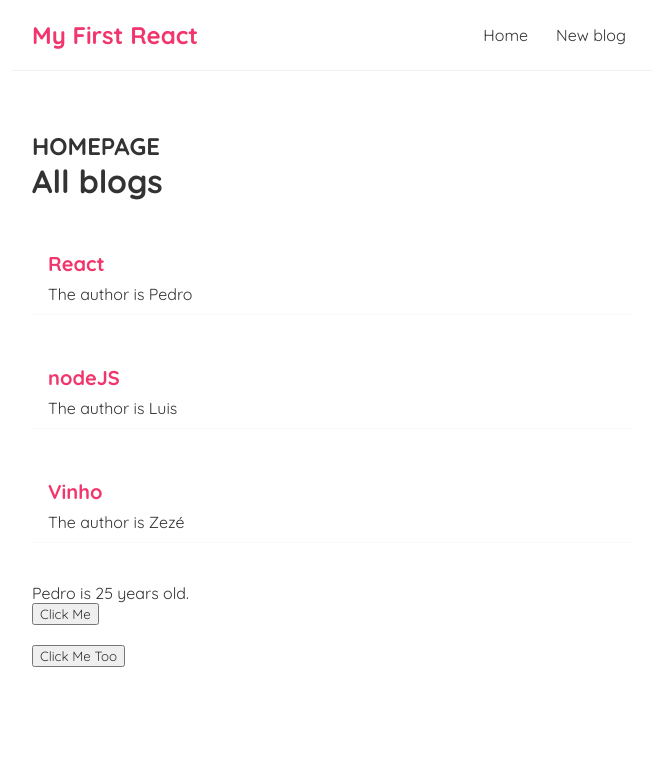
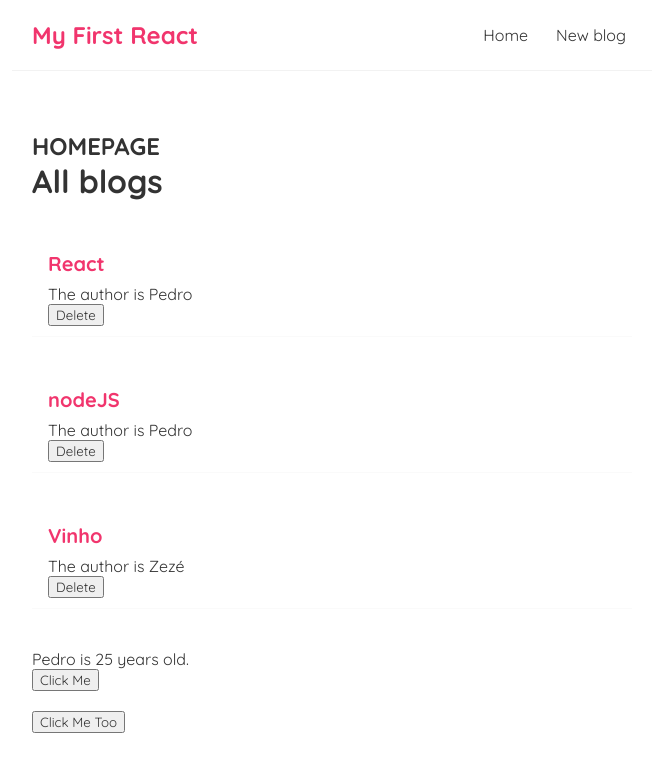
Before and after one commit to pedroalmeida96/reactjs-tutorial, a React (Create React App) app: page / in a window 1280 px wide. Shown: the top 772 px of the page, without its empty margins (308-964 px from the left). Built offline with nearby package versions, Linux system fonts and the light colour scheme.

Commit message:
useEffect

```diff
--- a/src/BlogList.js
+++ b/src/BlogList.js
@@ -1,6 +1,4 @@
-const BlogList = (props) => {
-  const blogs = props.blogs;
-  const title = props.title;
+const BlogList = ({ blogs, title, handleDelete }) => {
   return (
     <div className="blog-list">
       <h1>{title}</h1>
@@ -9,6 +7,7 @@ const BlogList = (props) => {
           <br />
           <h2>{blog.title}</h2>
           <p>The author is {blog.author}</p>
+          <button onClick={() => handleDelete(blog.id)}>Delete</button>
         </div>
       ))}
     </div>
--- a/src/Home.js
+++ b/src/Home.js
@@ -1,4 +1,4 @@
-import { useState } from "react";
+import { useState, useEffect } from "react";
 import BlogList from "./BlogList";
 
 const Home = () => {
@@ -16,7 +16,7 @@ const Home = () => {
       id: 1,
       title: "nodeJS",
       body: "NodeJS tambem é fixe mas nao é JAVA.",
-      author: "Luis",
+      author: "Pedro",
     },
     {
       id: 2,
@@ -26,9 +26,34 @@ const Home = () => {
     },
   ]);
 
+  useEffect(() => {
+    /**
+     * useEffect is used when there is the need to do something everytime the DOM is rendered or re-rendered.
+     * If we make useState re-render the dome  useEffect is going to do something to.
+     * Maybe check auth or something.
+     */
+    console.log("Use effect called");
+  });
+
+  const handleDelete = (id) => {
+    /**
+     * Creating a new array of blogs/publishes. What is doing is basically filtering the blog and looking for
+     * blogs with the id != from the selected and putting in the new array. In the end renders the new array.
+     * In the end, all its doing is looping the first array and putting in the new array the blogs with id that
+     * doesnt match de selected.
+     */
+    const newBlog = blogs.filter((blog) => blog.id !== id);
+    setBlog(newBlog);
+  };
+
   const clickMeHandler = () => {
-    setName("Luis");
-    setAge(23);
+    if (name === "Pedro") {
+      setName("Luis");
+      setAge(23);
+    } else {
+      setName("Pedro");
+      setAge(25);
+    }
   };
 
   const clickMeTooHandler = (name, evt) => {
@@ -40,7 +65,14 @@ const Home = () => {
       <h2>HOMEPAGE</h2>
 
       <div className="blog">
-        <BlogList blogs={blogs} title="All blogs" />
+        <BlogList blogs={blogs} title="All blogs" handleDelete={handleDelete} />
+
+        {/**
+        <BlogList
+          blogs={blogs.filter((blog) => blog.author === "Zezé")}
+          title="Posts do Pedro"
+        />
+       */}
       </div>
       <br />
       <p>
```
